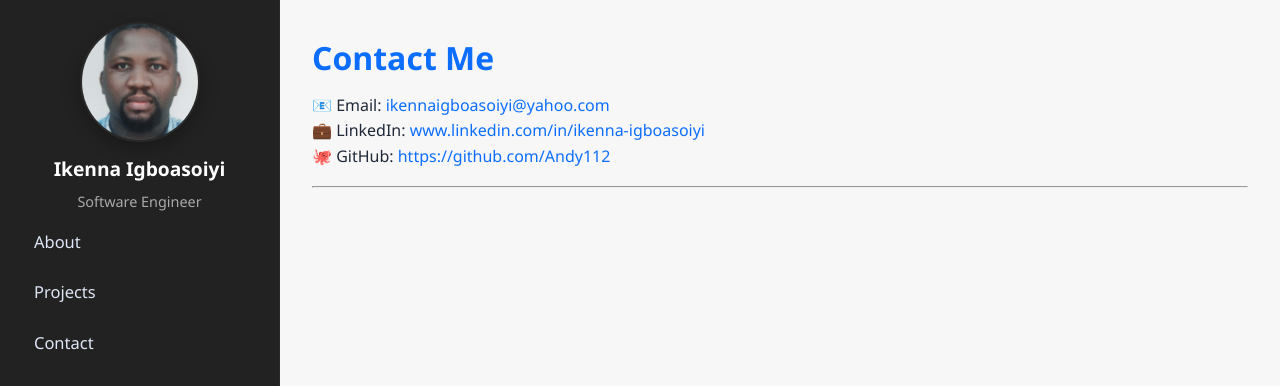
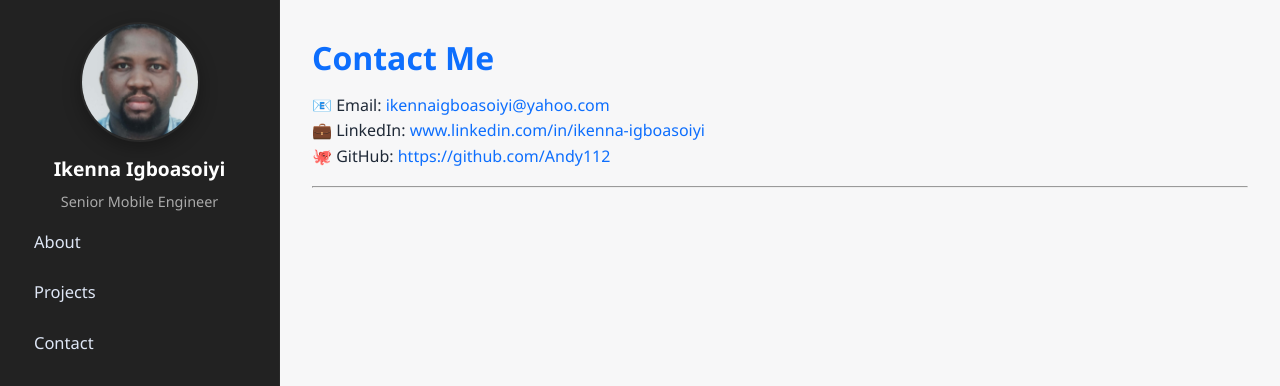
Before and after one commit to Andy112/ikenna-portfolio, a Jekyll site: the page built from contact.md, in a window 1280 px wide. Shown: the top 386 px of the page. Built offline with Jekyll 4.4.1, drawn with Linux system fonts in a browser that asks for light colours.

Commit message:
Update _config.yml

```diff
--- a/_config.yml
+++ b/_config.yml
@@ -10,7 +10,7 @@ theme: minima
 
 author:
   name: "Ikenna Igboasoiyi"
-  title: "Software Engineer"
+  title: "Senior Mobile Engineer"
 
 # Social links
 github_username: https://github.com/Andy112
```
